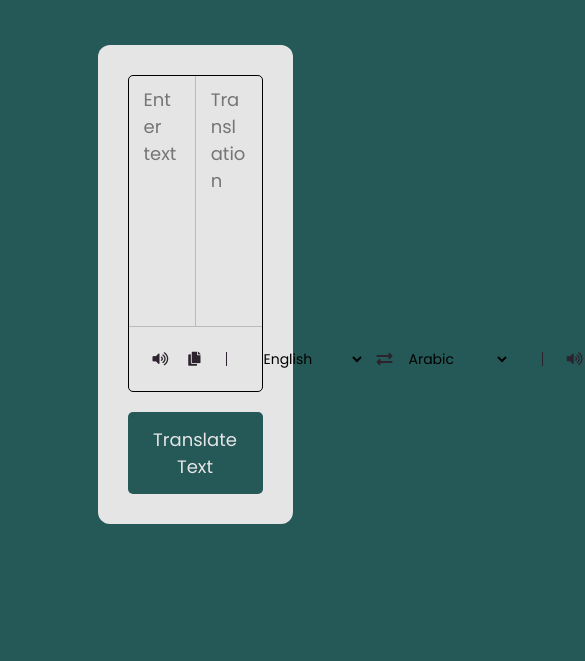
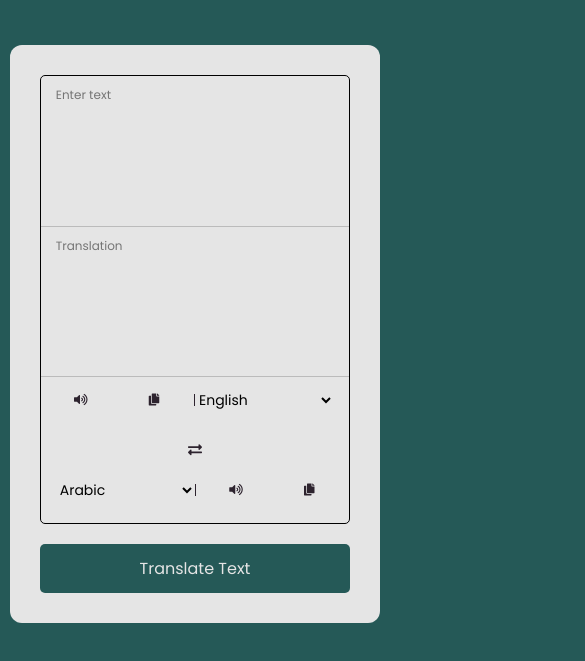
Before and after one commit to TaR3011/Tar-Translator, a plain HTML site: page index.html in a window 390 px wide. Shown: the part 75-736 px from the top of the page, 585 px wide, since content can reach past the window. Drawn offline with Linux system fonts and the light colour scheme.

Commit message:
make the app responsive

```diff
--- a/index.css
+++ b/index.css
@@ -118,3 +118,83 @@ li,
   border-radius: 5px;
   background-color: #255957;
 }
+
+@media (max-width: 1024px) {
+  .container {
+    width: 70%;
+  }
+
+  .text-input textarea {
+    font-size: 16px;
+    height: 200px;
+  }
+}
+
+@media (max-width: 768px) {
+  .container {
+    width: 90%;
+  }
+
+  .text-input textarea {
+    font-size: 14px;
+    height: 180px;
+  }
+
+  .controls .icons i {
+    font-size: 12px;
+  }
+
+  .controls .exchange {
+    font-size: 14px;
+  }
+}
+
+@media (max-width: 480px) {
+  .container {
+    width: 95%;
+  }
+
+  .text-input {
+    flex-direction: column;
+  }
+
+  .text-input .to-text {
+    border-left: none;
+    border-top: 1px solid #bbb;
+  }
+
+  .text-input textarea {
+    height: 150px;
+    font-size: 12px;
+  }
+
+  .controls {
+    flex-direction: column;
+    align-items: center;
+  }
+
+  .controls .row.from,
+  .controls .row.to {
+    width: 100%;
+    justify-content: space-between;
+    margin-bottom: 10px;
+  }
+
+  .controls .icons {
+    width: 50%;
+  }
+
+  .controls .exchange {
+    font-size: 14px;
+    margin: 10px 0;
+  }
+
+  .controls .row select {
+    width: 50%;
+  }
+
+  .container button {
+    font-size: 16px;
+    padding: 12px;
+  }
+}
--- a/index.html
+++ b/index.html
@@ -1,7 +1,6 @@
 <!DOCTYPE html>
 <html lang="en">
   <head>
-    <meta name="viewport" content="width=device-width, initial-scale=1.0" />
     <meta charset="UTF-8" />
     <meta name="viewport" content="width=device-width, initial-scale=1.0" />
     <link
```
Also changed, not shown: js/index.js (+0 -35 lines).
